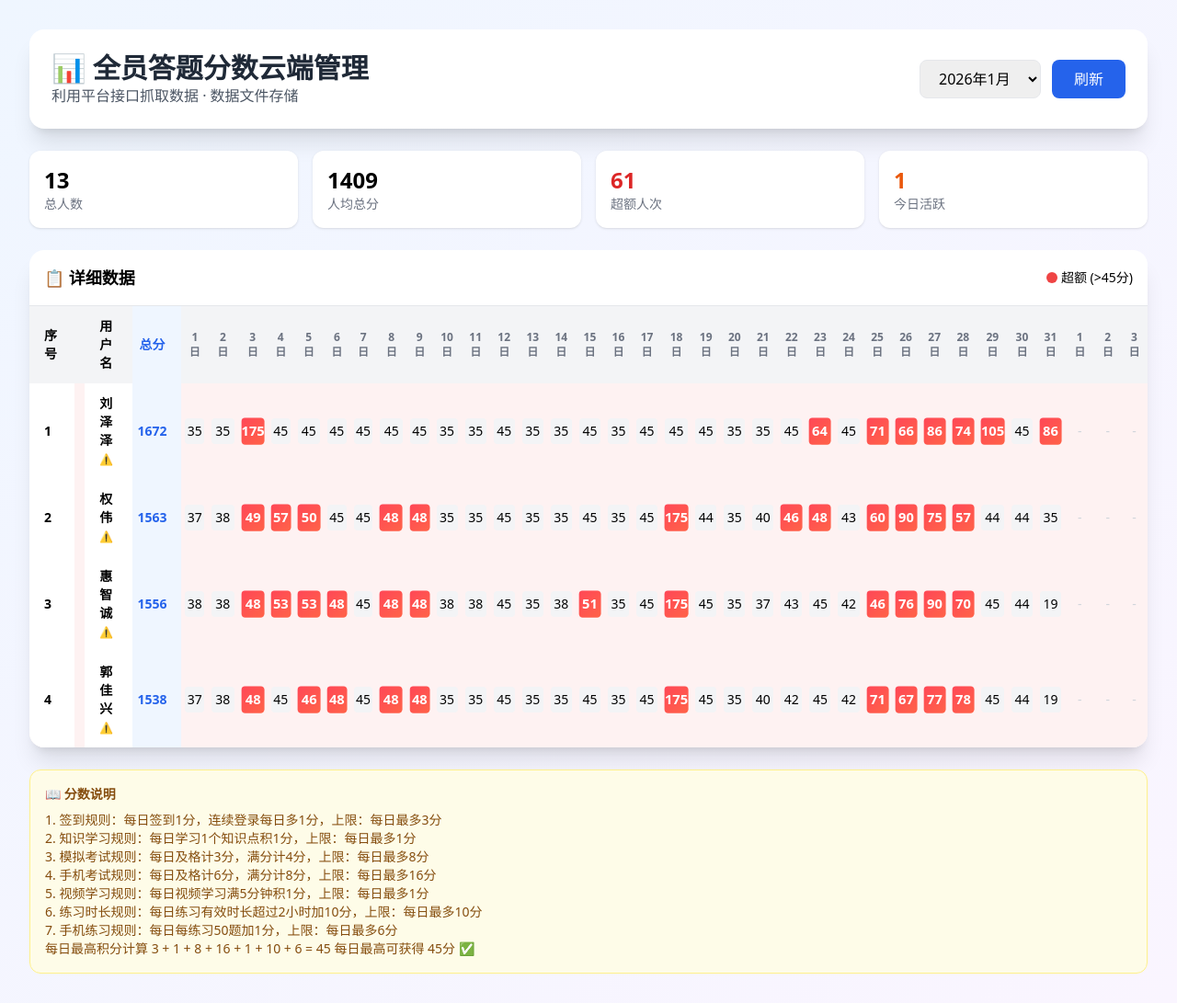
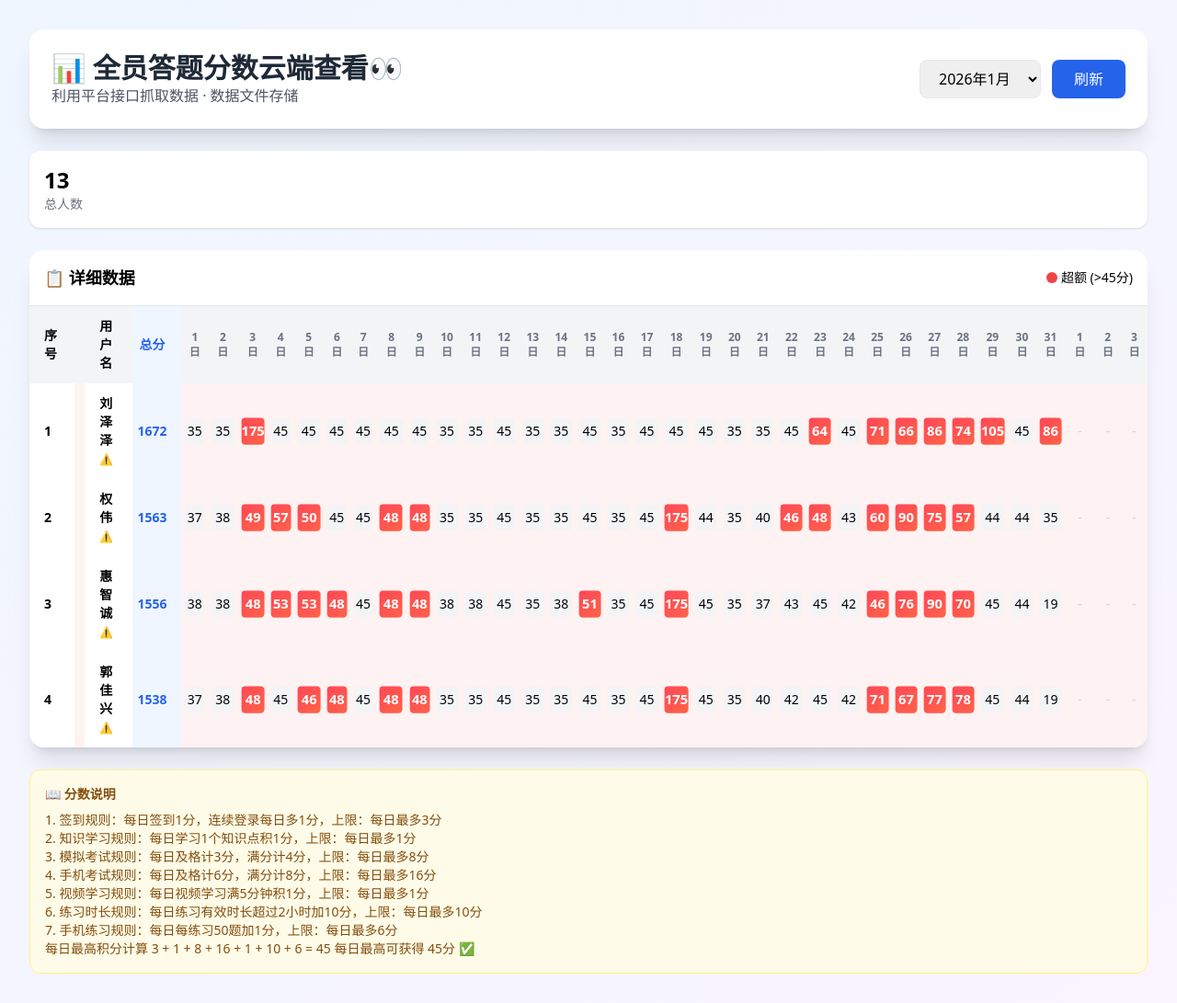
Before and after one commit to wfxx2026/score-cloud-data, a plain HTML site: page index.html in a window 1280 px wide. Shown: the whole page at 92% size. Drawn offline with nearby package versions, Linux system fonts and the light colour scheme.

Commit message:
更新 index.html

```diff
--- a/index.html
+++ b/index.html
@@ -32,35 +32,24 @@
         <div class="bg-white rounded-2xl shadow-xl p-6">
             <div class="flex flex-col md:flex-row justify-between items-center gap-4">
                 <div>
-                    <h1 class="text-3xl font-bold text-gray-800">📊 全员答题分数云端管理</h1>
+                    <h1 class="text-3xl font-bold text-gray-800">📊 全员答题分数云端查看👀</h1>
                     <p class="text-gray-600">利用平台接口抓取数据 · 数据文件存储</p>
                 </div>
                 <div class="flex gap-3">
                     <select id="monthSelect" class="px-4 py-2 border rounded-lg">
                         <option value="2026-01">2026年1月</option>
+                        <option value="2026-02">2026年2月</option>
                     </select>
-                    <button onclick="loadData()" class="px-6 py-2 bg-blue-600 text-white rounded-lg">刷新</button>
+                    <button onclick="loadData()" class="px-6 py-2 bg-blue-600 text-white rounded-lg hover:bg-blue-700 transition">刷新</button>
                 </div>
             </div>
         </div>
 
         <!-- 统计 -->
-         <div class="grid grid-cols-4 gap-4">
+         <div class="grid grid-cols-1 gap-4">
             <div class="bg-white rounded-xl p-4 shadow">
                 <div class="text-2xl font-bold" id="stat-total">-</div>
                 <div class="text-gray-500 text-sm">总人数</div>
-            </div>
-            <div class="bg-white rounded-xl p-4 shadow">
-                <div class="text-2xl font-bold" id="stat-avg">-</div>
-                <div class="text-gray-500 text-sm">人均总分</div>
-            </div>
-            <div class="bg-white rounded-xl p-4 shadow">
-                <div class="text-2xl font-bold text-red-600" id="stat-exceed">-</div>
-                <div class="text-gray-500 text-sm">超额人次</div>
-            </div>
-            <div class="bg-white rounded-xl p-4 shadow">
-                <div class="text-2xl font-bold text-orange-600" id="stat-today">-</div>
-                <div class="text-gray-500 text-sm">今日活跃</div>
             </div>
         </div>
 
@@ -179,24 +168,6 @@
 
         function updateStats(users) {
             document.getElementById('stat-total').textContent = users.length;
-
-            const totalScore = users.reduce((sum, u) => sum + (u.monthlyTotal || 0), 0);
-            document.getElementById('stat-avg').textContent = users.length
-                ? Math.round(totalScore / users.length) : 0;
-
-            let exceedCount = 0;
-            let todayCount = 0;
-            const today = new Date().toISOString().split('T')[0];
-
-            users.forEach(u => {
-                Object.entries(u.dailyScores || {}).forEach(([date, score]) => {
-                    if (score > DAILY_LIMIT) exceedCount++;
-                    if (date === today && score > 0) todayCount++;
-                });
-            });
-
-            document.getElementById('stat-exceed').textContent = exceedCount;
-            document.getElementById('stat-today').textContent = todayCount;
         }
 
         // 页面加载时自动加载
```
